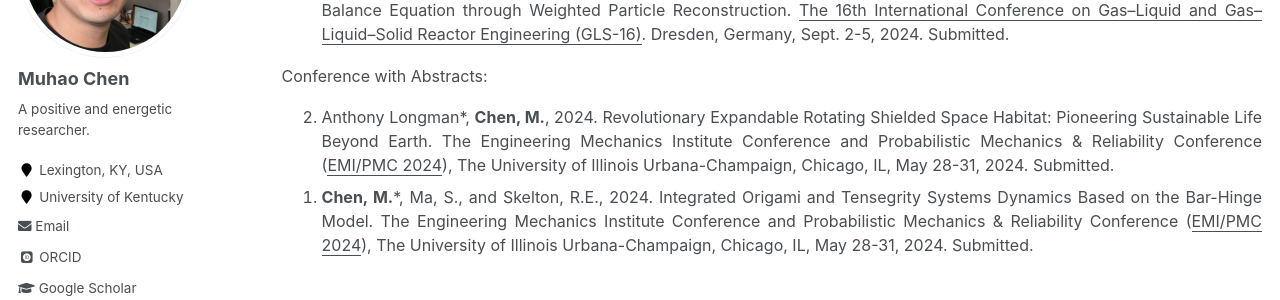
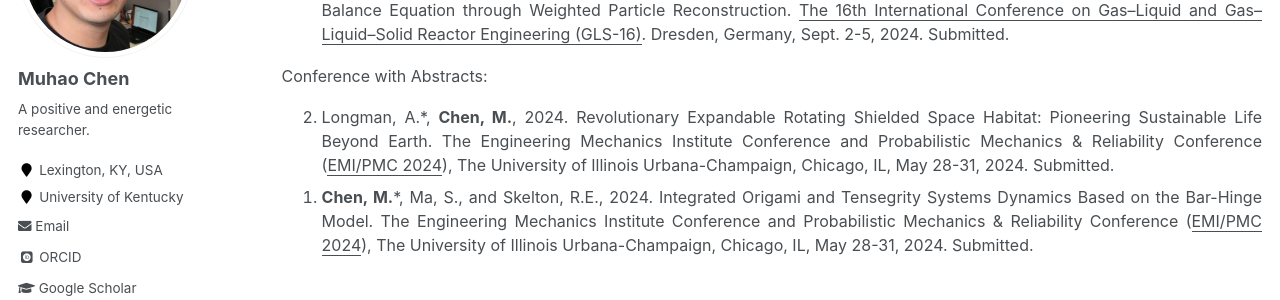
Before and after one commit to Muhao-Chen/muhao-chen.github.io, a Jekyll site: the page built from _pages/publication.md, in a window 1280 px wide and 900 px high, scrolled down 3772 px. Shown: the part 153-453 px from the top of the window. Built offline with Jekyll 4.4.1, drawn with Linux system fonts in a browser that asks for light colours; some web fonts are replaced.

Commit message:
Update publication.md

```diff
--- a/_pages/publication.md
+++ b/_pages/publication.md
@@ -102,7 +102,7 @@ Conference with Full Papers:
 </ol>
 Conference with Abstracts:
 <ol reversed>
-<li>Anthony Longman*, <strong>Chen, M.</strong>, 2024. Revolutionary Expandable Rotating Shielded Space Habitat: Pioneering Sustainable Life Beyond Earth. The Engineering Mechanics Institute Conference and Probabilistic Mechanics & Reliability Conference (<u>EMI/PMC 2024</u>), The University of Illinois Urbana-Champaign, Chicago, IL, May 28-31, 2024. Submitted.</li>
+<li>Longman, A.*, <strong>Chen, M.</strong>, 2024. Revolutionary Expandable Rotating Shielded Space Habitat: Pioneering Sustainable Life Beyond Earth. The Engineering Mechanics Institute Conference and Probabilistic Mechanics & Reliability Conference (<u>EMI/PMC 2024</u>), The University of Illinois Urbana-Champaign, Chicago, IL, May 28-31, 2024. Submitted.</li>
 <li><strong>Chen, M.</strong>*, Ma, S., and Skelton, R.E., 2024. Integrated Origami and Tensegrity Systems Dynamics Based on the Bar-Hinge Model. The Engineering Mechanics Institute Conference and Probabilistic Mechanics & Reliability Conference (<u>EMI/PMC 2024</u>), The University of Illinois Urbana-Champaign, Chicago, IL, May 28-31, 2024. Submitted.</li>
 </ol>
 </font>
```
